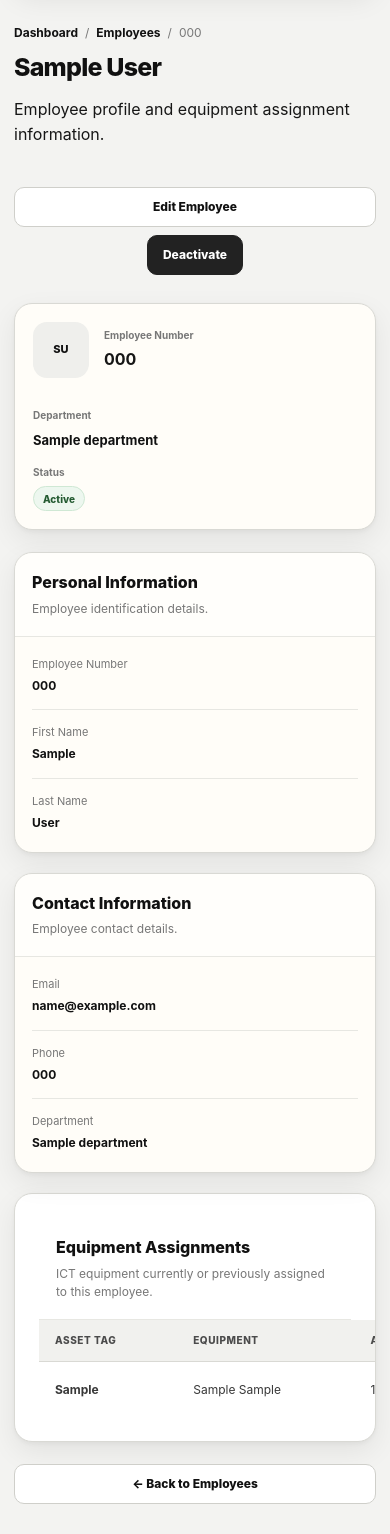
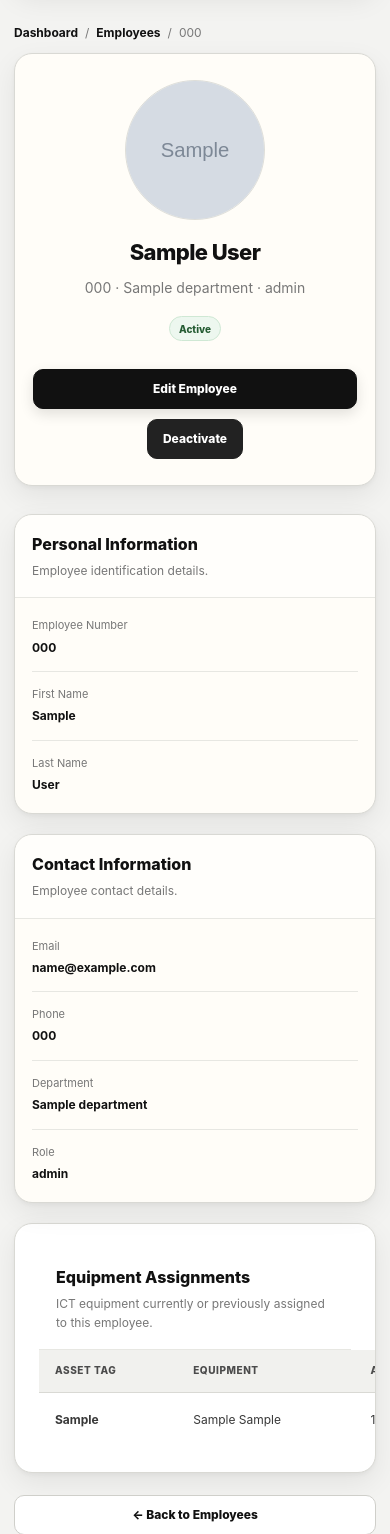
Before and after one commit to Chinyamuka/IEMS, a Flask app: page /users/1 in a window 390 px wide. Shown: the part 142-1676 px from the top of the page. Run offline with Flask 3, Linux system fonts and the light colour scheme; the visitor is signed in with stand-in values (Sample User, id 1); tables that the repository leaves empty hold one stand-in row (values such as "Sample post"); grey boxes marked "Sample" are stand-in pictures.

Commit message:
feat(users): WhatsApp-style profile header on detail page
Replaces the thin summary strip on users/detail.html with
a centered profile header: 140px circular avatar, name,
meta line (employee number · department · role), status
badge, and action buttons.

The page-header block is removed. Its name and actions
now live inside the profile header, so nothing is
duplicated.

CSS:
- .avatar-xl (140px) added alongside sm/md/lg.
- .profile-header and children (.profile-header-name,
  .profile-header-meta, .profile-header-status,
  .profile-header-actions) added.
- .inline-form helper so the POST forms render as
  inline content next to the Edit link.
- Small-screen media query stacks the action buttons.

```diff
--- a/app/static/css/style.css
+++ b/app/static/css/style.css
@@ -3006,3 +3006,91 @@ body.drawer-open {
     }
 
 }
+/* =========================================================
+   AVATAR — EXTRA LARGE (profile header)
+   ========================================================= */
+
+.avatar-xl {
+    width: 140px;
+    height: 140px;
+    font-size: 44px;
+    font-weight: 800;
+}
+
+
+/* =========================================================
+   PROFILE HEADER (users/detail.html)
+   ========================================================= */
+
+.profile-header {
+    display: flex;
+    flex-direction: column;
+    align-items: center;
+    text-align: center;
+
+    gap: 12px;
+
+    padding: 36px 24px;
+
+    margin-bottom: 28px;
+
+    background: var(--cream);
+    border: 1px solid var(--border);
+    border-radius: var(--radius-lg);
+    box-shadow: var(--shadow-card);
+}
+
+.profile-header-name {
+    margin: 8px 0 0;
+    color: var(--black);
+    font-size: 28px;
+    font-weight: 850;
+    letter-spacing: -0.6px;
+    line-height: 1.15;
+}
+
+.profile-header-meta {
+    margin: 0;
+    color: var(--text-muted);
+    font-size: 14px;
+}
+
+.profile-header-status {
+    margin-top: 4px;
+}
+
+.profile-header-actions {
+    display: flex;
+    align-items: center;
+    gap: 10px;
+
+    margin-top: 16px;
+}
+
+.inline-form {
+    display: inline;
+    margin: 0;
+    padding: 0;
+}
+
+
+@media (max-width: 600px) {
+
+    .profile-header {
+        padding: 26px 18px;
+    }
+
+    .profile-header-name {
+        font-size: 22px;
+    }
+
+    .profile-header-actions {
+        flex-direction: column;
+        width: 100%;
+    }
+
+    .profile-header-actions .btn {
+        width: 100%;
+    }
+
+}
--- a/app/templates/users/detail.html
+++ b/app/templates/users/detail.html
@@ -1,45 +1,69 @@
 {% extends "base.html" %}
+
+{% from "_macros.html" import avatar %}
 
 {% block title %}{{ user.full_name }} - IEMS{% endblock %}
 
 {% block content %}
 
-<div class="page-header">
+<div class="breadcrumb">
 
-    <div>
+    <a href="{{ url_for('dashboard.index') }}">Dashboard</a>
+    <span>/</span>
+    <a href="{{ url_for('users.index') }}">Employees</a>
+    <span>/</span>
+    <span>{{ user.employee_number }}</span>
 
-        <div class="breadcrumb">
+</div>
 
-            <a href="{{ url_for('dashboard.index') }}">
-                Dashboard
-            </a>
 
-            <span>/</span>
+{# ---------------------------------------------------------
+   PROFILE HEADER (WhatsApp style)
+   --------------------------------------------------------- #}
 
-            <a href="{{ url_for('users.index') }}">
-                Employees
-            </a>
+<div class="profile-header">
 
-            <span>/</span>
+    {{ avatar(user, "xl") }}
 
-            <span>{{ user.employee_number }}</span>
+    <h1 class="profile-header-name">
+        {{ user.full_name }}
+    </h1>
 
-        </div>
+    <p class="profile-header-meta">
 
-        <h1>{{ user.full_name }}</h1>
+        {{ user.employee_number }}
 
-        <p>
-            Employee profile and equipment assignment information.
-        </p>
+        {% if user.department %}
+            · {{ user.department.name }}
+        {% endif %}
+
+        · {{ user.role }}
+
+    </p>
+
+    <div class="profile-header-status">
+
+        {% if user.is_active %}
+
+            <span class="status-badge status-active">
+                Active
+            </span>
+
+        {% else %}
+
+            <span class="status-badge status-inactive">
+                Inactive
+            </span>
+
+        {% endif %}
 
     </div>
 
-
-    <div class="detail-actions">
+    <div class="profile-header-actions">
 
         <a
             href="{{ url_for('users.edit', user_id=user.id) }}"
-            class="btn btn-secondary"
+            class="btn btn-primary"
         >
             Edit Employee
         </a>
@@ -49,6 +73,7 @@
         <form
             method="POST"
             action="{{ url_for('users.deactivate', user_id=user.id) }}"
+            class="inline-form"
         >
 
             <button
@@ -66,6 +91,7 @@
         <form
             method="POST"
             action="{{ url_for('users.activate', user_id=user.id) }}"
+            class="inline-form"
         >
 
             <button
@@ -84,84 +110,9 @@
 </div>
 
 
-<!-- =====================================================
-     EMPLOYEE SUMMARY
-     ===================================================== -->
-
-<div class="equipment-summary-card">
-
-    <div class="equipment-summary-main">
-
-        <div class="equipment-icon">
-            {{ user.first_name[0]|upper }}{{ user.last_name[0]|upper }}
-        </div>
-
-        <div>
-
-            <span class="summary-label">
-                Employee Number
-            </span>
-
-            <strong>
-                {{ user.employee_number }}
-            </strong>
-
-        </div>
-
-    </div>
-
-
-    <div class="summary-meta">
-
-        <div>
-
-            <span class="summary-label">
-                Department
-            </span>
-
-            <strong>
-
-                {% if user.department %}
-                    {{ user.department.name }}
-                {% else %}
-                    Not assigned
-                {% endif %}
-
-            </strong>
-
-        </div>
-
-
-        <div>
-
-            <span class="summary-label">
-                Status
-            </span>
-
-            {% if user.is_active %}
-
-                <span class="status-badge status-active">
-                    Active
-                </span>
-
-            {% else %}
-
-                <span class="status-badge status-inactive">
-                    Inactive
-                </span>
-
-            {% endif %}
-
-        </div>
-
-    </div>
-
-</div>
-
-
-<!-- =====================================================
-     DETAILS
-     ===================================================== -->
+{# ---------------------------------------------------------
+   DETAILS
+   --------------------------------------------------------- #}
 
 <div class="details-grid">
 
@@ -181,35 +132,18 @@
         <div class="detail-list">
 
             <div class="detail-row">
-
                 <span>Employee Number</span>
-
-                <strong>
-                    {{ user.employee_number }}
-                </strong>
-
+                <strong>{{ user.employee_number }}</strong>
             </div>
 
+            <div class="detail-row">
+                <span>First Name</span>
+                <strong>{{ user.first_name }}</strong>
+            </div>
 
             <div class="detail-row">
-
-                <span>First Name</span>
-
-                <strong>
-                    {{ user.first_name }}
-                </strong>
-
-            </div>
-
-
-            <div class="detail-row">
-
                 <span>Last Name</span>
-
-                <strong>
-                    {{ user.last_name }}
-                </strong>
-
+                <strong>{{ user.last_name }}</strong>
             </div>
 
         </div>
@@ -233,53 +167,41 @@
         <div class="detail-list">
 
             <div class="detail-row">
-
                 <span>Email</span>
-
                 <strong>
-
                     {% if user.email %}
                         {{ user.email }}
                     {% else %}
                         <span class="muted-text">Not provided</span>
                     {% endif %}
-
                 </strong>
-
             </div>
 
-
             <div class="detail-row">
-
                 <span>Phone</span>
-
                 <strong>
-
                     {% if user.phone %}
                         {{ user.phone }}
                     {% else %}
                         <span class="muted-text">Not provided</span>
                     {% endif %}
-
                 </strong>
-
             </div>
 
-
             <div class="detail-row">
-
                 <span>Department</span>
-
                 <strong>
-
                     {% if user.department %}
                         {{ user.department.name }}
                     {% else %}
                         <span class="muted-text">Not assigned</span>
                     {% endif %}
+                </strong>
+            </div>
 
-                </strong>
-
+            <div class="detail-row">
+                <span>Role</span>
+                <strong>{{ user.role }}</strong>
             </div>
 
         </div>
@@ -289,9 +211,9 @@
 </div>
 
 
-<!-- =====================================================
-     ASSIGNMENTS
-     ===================================================== -->
+{# ---------------------------------------------------------
+   ASSIGNMENTS
+   --------------------------------------------------------- #}
 
 <div class="card description-card">
 
@@ -339,62 +261,36 @@
                 <tr>
 
                     <td>
-
-                        <strong>
-                            {{ assignment.equipment.asset_tag }}
-                        </strong>
-
+                        <strong>{{ assignment.equipment.asset_tag }}</strong>
                     </td>
 
+                    <td>
+                        {{ assignment.equipment.manufacturer }}
+                        {{ assignment.equipment.model }}
+                    </td>
 
                     <td>
-
-                        {{ assignment.equipment.manufacturer }}
-                        {{ assignment.equipment.model }}
-
+                        {{ assignment.assigned_at.strftime('%d %b %Y') }}
                     </td>
 
+                    <td>
+                        {% if assignment.returned_at %}
+                            {{ assignment.returned_at.strftime('%d %b %Y') }}
+                        {% else %}
+                            <span class="muted-text">—</span>
+                        {% endif %}
+                    </td>
 
                     <td>
-
-                        {{ assignment.assigned_at.strftime('%d %b %Y') }}
-
-                    </td>
-
-
-                    <td>
-
-                        {% if assignment.returned_at %}
-
-                            {{ assignment.returned_at.strftime('%d %b %Y') }}
-
-                        {% else %}
-
-                            <span class="muted-text">
-                                —
-                            </span>
-
-                        {% endif %}
-
-                    </td>
-
-
-                    <td>
-
                         {% if assignment.is_active %}
-
                             <span class="status-badge status-active">
                                 Active
                             </span>
-
                         {% else %}
-
                             <span class="status-badge status-inactive">
                                 Returned
                             </span>
-
                         {% endif %}
-
                     </td>
 
                 </tr>
@@ -410,10 +306,6 @@
     {% else %}
 
     <div class="empty-state">
-
-        <div class="empty-state-icon">
-            💻
-        </div>
 
         <h3>No equipment assignments</h3>
 
```
